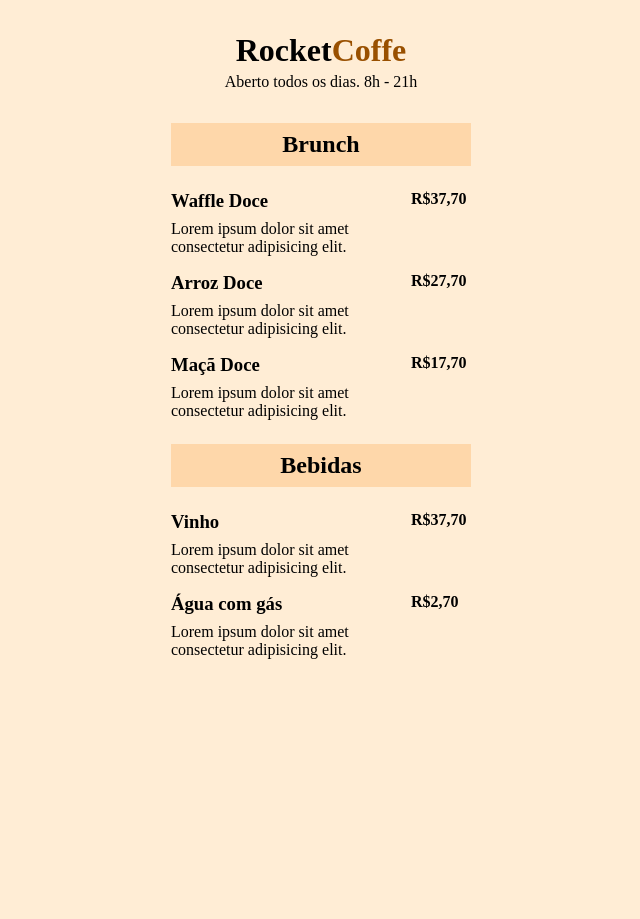
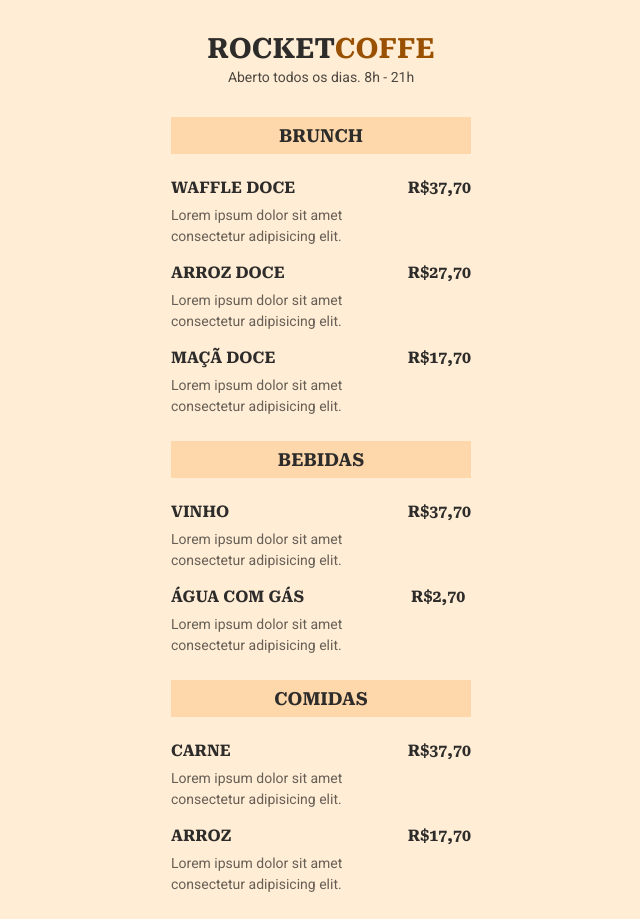
Before and after one commit to davitorress/RocketCoffe, a plain HTML site: page index.html in a window 1280 px wide. Shown: the whole page, without its empty margins (319-959 px from the left). Before the commit the page ends 800 px from the top, so only its background shows below. Drawn offline with Linux system fonts and the light colour scheme.

Commit message:
Adiciona uma nova seção e estilização de fontes

```diff
--- a/css/style.css
+++ b/css/style.css
@@ -1,3 +1,5 @@
+@import url("https://fonts.googleapis.com/css2?family=Roboto&family=Roboto+Serif:opsz,wght@8..144,700&display=swap");
+
 * {
 	margin: 0;
 	padding: 0;
@@ -5,10 +7,20 @@
 
 body {
 	background-color: #ffedd5;
+	font-family: "Roboto", sans-serif;
 }
 
 ul {
 	list-style: none;
+}
+
+h1,
+h2,
+h3,
+.price {
+	color: #2d2c2a;
+	text-transform: uppercase;
+	font-family: "Roboto Serif", serif;
 }
 
 header {
@@ -23,11 +35,19 @@ section {
 }
 
 header h1 {
+	font-size: 28px;
+	line-height: 33px;
 	margin-bottom: 4px;
 }
 
 header h1 span {
 	color: #995000;
+}
+
+header p {
+	font-size: 14px;
+	line-height: 16px;
+	color: rgba(0, 0, 0, 0.7);
 }
 
 section {
@@ -38,6 +58,7 @@ section h2 {
 	padding: 8px 16px;
 	margin-bottom: 24px;
 
+	font-size: 18px;
 	text-align: center;
 	background-color: #fed7aa;
 }
@@ -53,4 +74,13 @@ li .details {
 
 .details h3 {
 	margin-bottom: 8px;
+
+	font-size: 16px;
+	line-height: 19px;
 }
+
+.details p {
+	color: rgba(0, 0, 0, 0.6);
+	font-size: 14px;
+	line-height: 21px;
+}
--- a/index.html
+++ b/index.html
@@ -67,5 +67,29 @@
 				</li>
 			</ul>
 		</section>
+
+		<section>
+			<h2>Comidas</h2>
+
+			<ul>
+				<li>
+					<div class="details">
+						<h3>Carne</h3>
+						<p class="description">Lorem ipsum dolor sit amet consectetur adipisicing elit.</p>
+					</div>
+
+					<strong class="price"> R$37,70 </strong>
+				</li>
+
+				<li>
+					<div class="details">
+						<h3>Arroz</h3>
+						<p class="description">Lorem ipsum dolor sit amet consectetur adipisicing elit.</p>
+					</div>
+
+					<strong class="price"> R$17,70 </strong>
+				</li>
+			</ul>
+		</section>
 	</body>
 </html>
```
